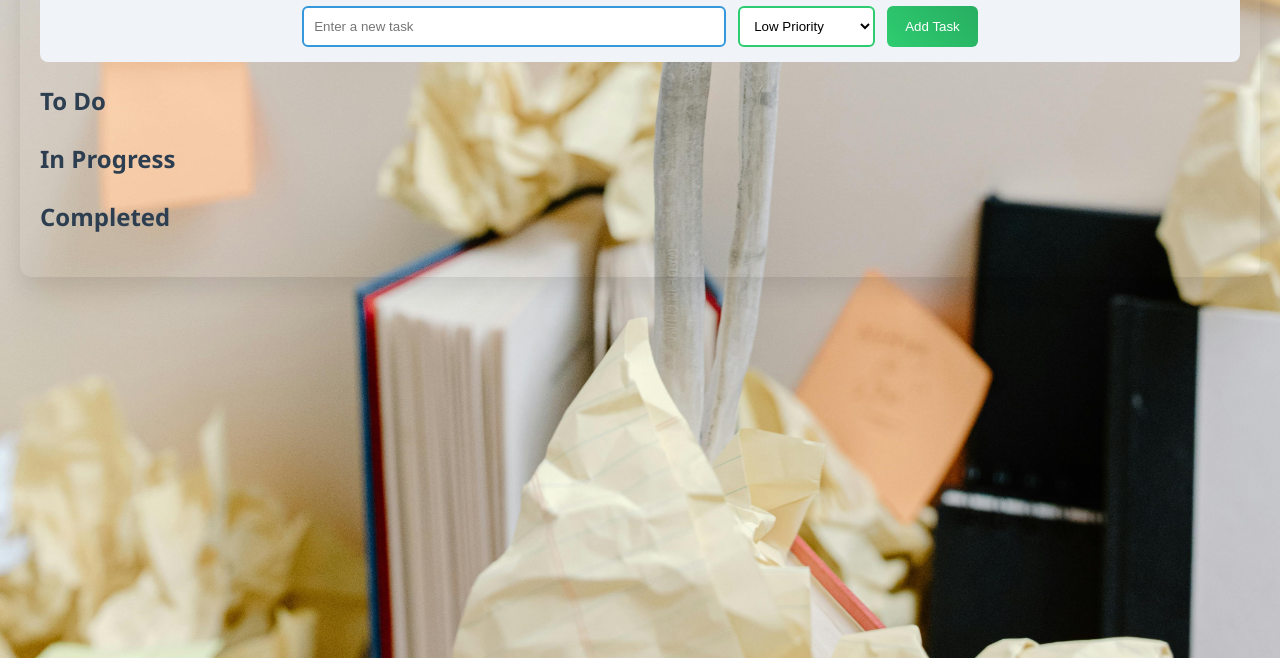
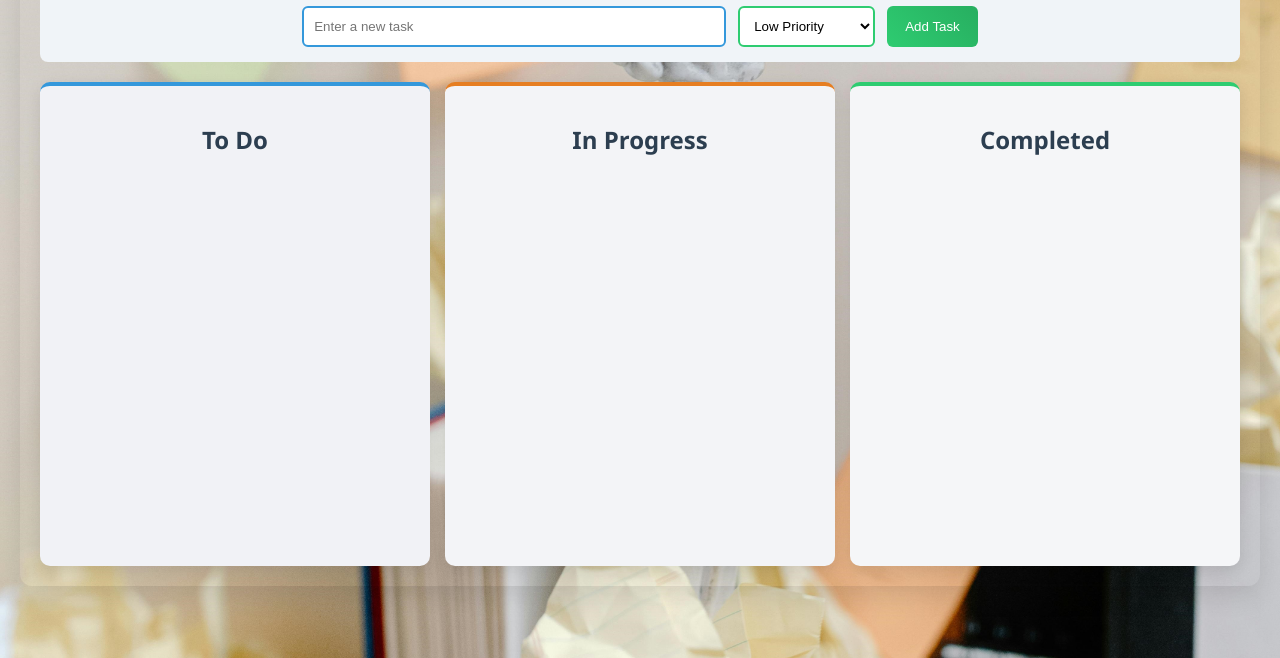
Before and after one commit to 1632Pelma/Todo_List, a plain HTML site: page index.html in a window 1280 px wide. Shown: the part 142-800 px from the top of the page. Drawn offline with Linux system fonts and the light colour scheme.

Commit message:
added styling for the columns, the to do, in progress and completed columns, added their background color and sizes

```diff
--- a/styles.css
+++ b/styles.css
@@ -74,3 +74,42 @@ h1 {
     box-shadow: 0 4px 10px rgba(0,0,0,0.2);
 
 }
+
+
+.kanban-board {
+    display: flex;
+    justify-content: space-between;
+    gap: 15px; /* Reduced gap */
+}
+
+.kanban-column {
+    flex: 1;
+    background-color: #ecf0f1;
+    border-radius: 10px;
+    padding: 15px;
+    min-height: 450px;
+    box-shadow: 0 5px 15px rgba(0,0,0,0.1);
+    transition: background-color 0.3s ease;
+}
+
+.kanban-column:nth-child(1) {
+    background-color: #f1f2f6;
+    border-top: 4px solid #3498db;
+}
+
+.kanban-column:nth-child(2) {
+    background-color: #f3f4f7;
+    border-top: 4px solid #e67e22;
+}
+
+.kanban-column:nth-child(3) {
+    background-color: #f5f6f8;
+    border-top: 4px solid #2ecc71;
+}
+
+.kanban-column h2 {
+    text-align: center;
+    margin-bottom: 15px;
+    color: #2c3e50;
+    font-weight: 600;
+}
```
